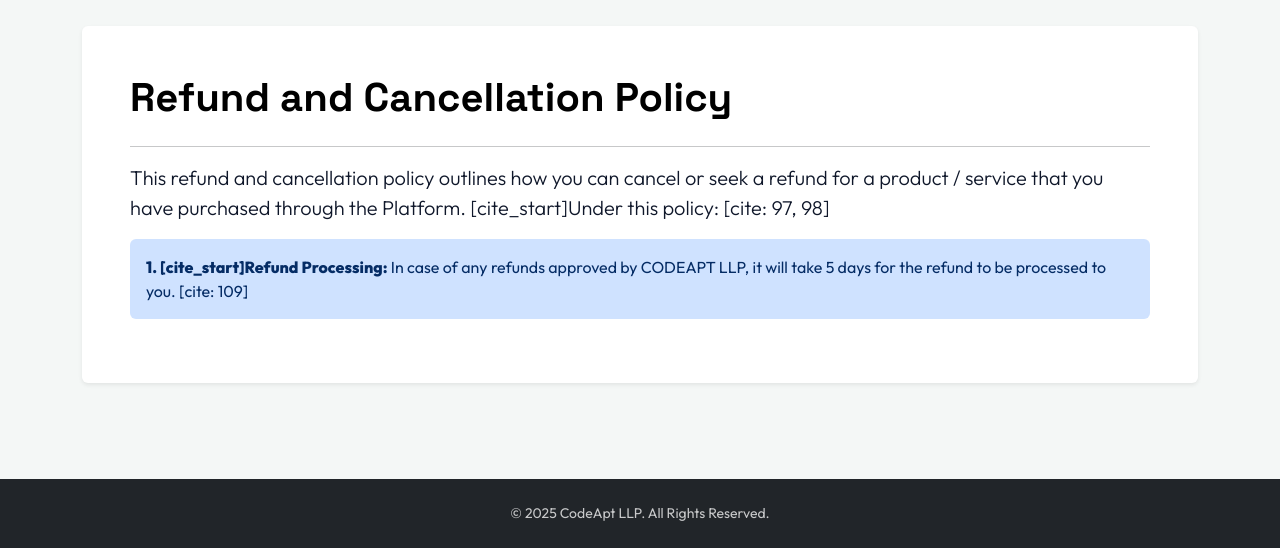
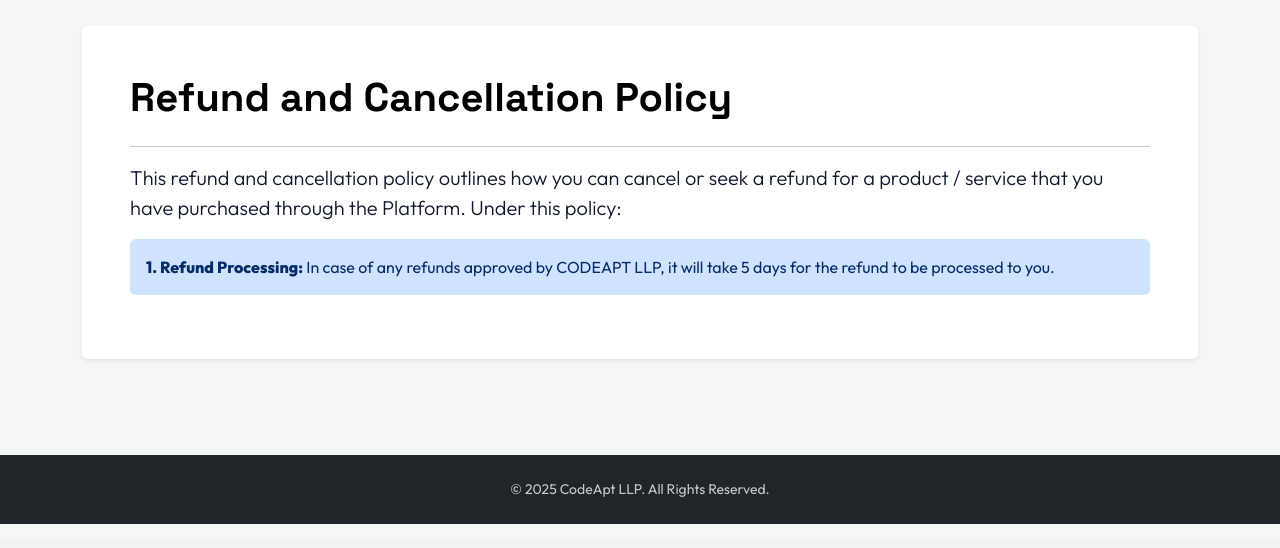
Before and after one commit to RaghavendraGunturi1/CodeApt, a Django app: page /refund-policy/ in a window 1280 px wide. Shown: the part 262-810 px from the top of the page. After the commit the page ends 786 px from the top, so only its background shows below. Run offline with Django 5.2, Linux system fonts and the light colour scheme; some libraries are stand-ins or nearby versions.

Commit message:
Update refund_policy.html

```diff
--- a/templates/core/refund_policy.html
+++ b/templates/core/refund_policy.html
@@ -7,10 +7,10 @@
             <h1 class="mb-4 fw-bold">Refund and Cancellation Policy</h1>
             <hr>
             <p class="lead">
-                This refund and cancellation policy outlines how you can cancel or seek a refund for a product / service that you have purchased through the Platform. [cite_start]Under this policy: [cite: 97, 98]
+                This refund and cancellation policy outlines how you can cancel or seek a refund for a product / service that you have purchased through the Platform. Under this policy:
             </p>
             <div class="alert alert-primary border-0">
-                <strong>1. [cite_start]Refund Processing:</strong> In case of any refunds approved by CODEAPT LLP, it will take 5 days for the refund to be processed to you. [cite: 109]
+                <strong>1. Refund Processing:</strong> In case of any refunds approved by CODEAPT LLP, it will take 5 days for the refund to be processed to you.
             </div>
 
         </div>
```
